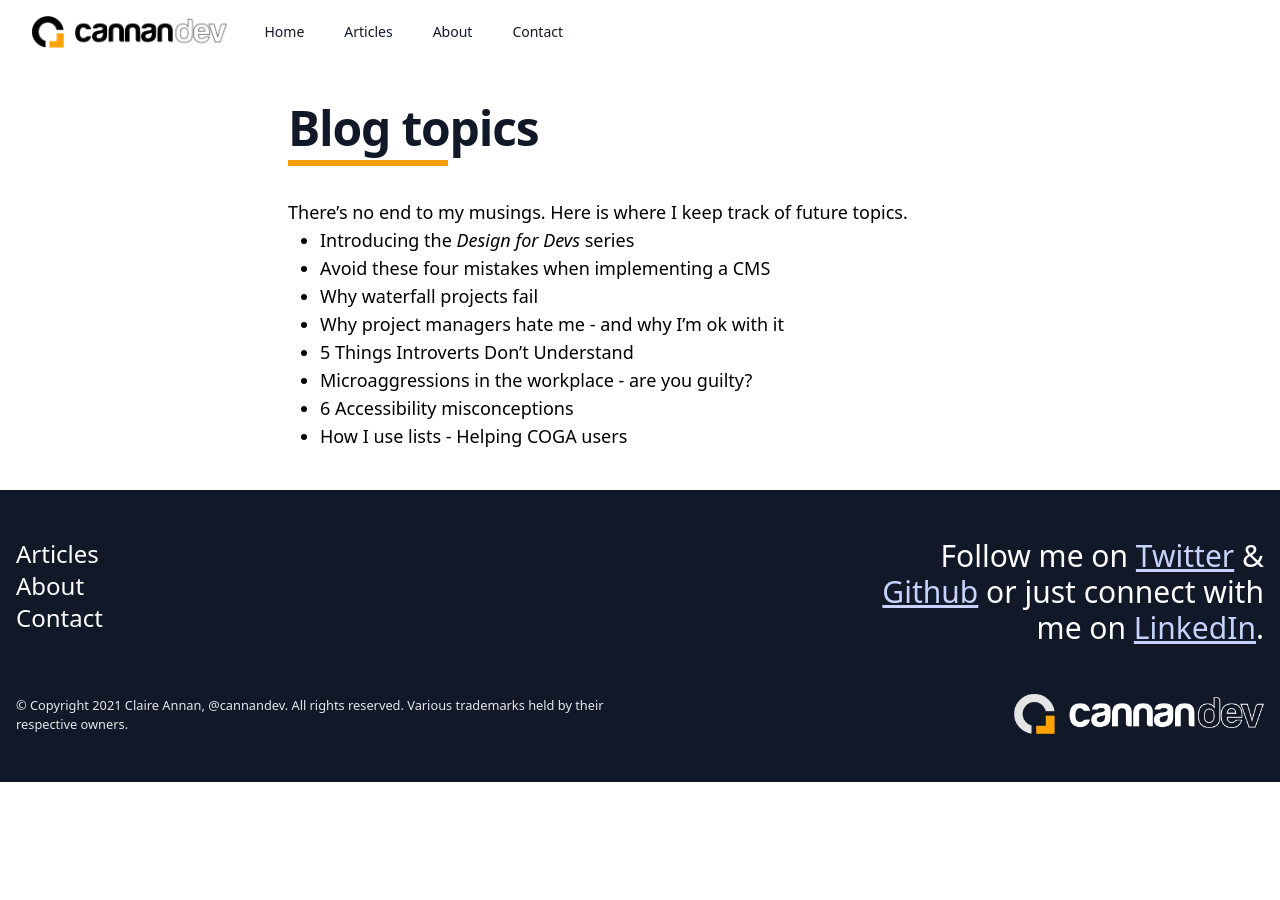
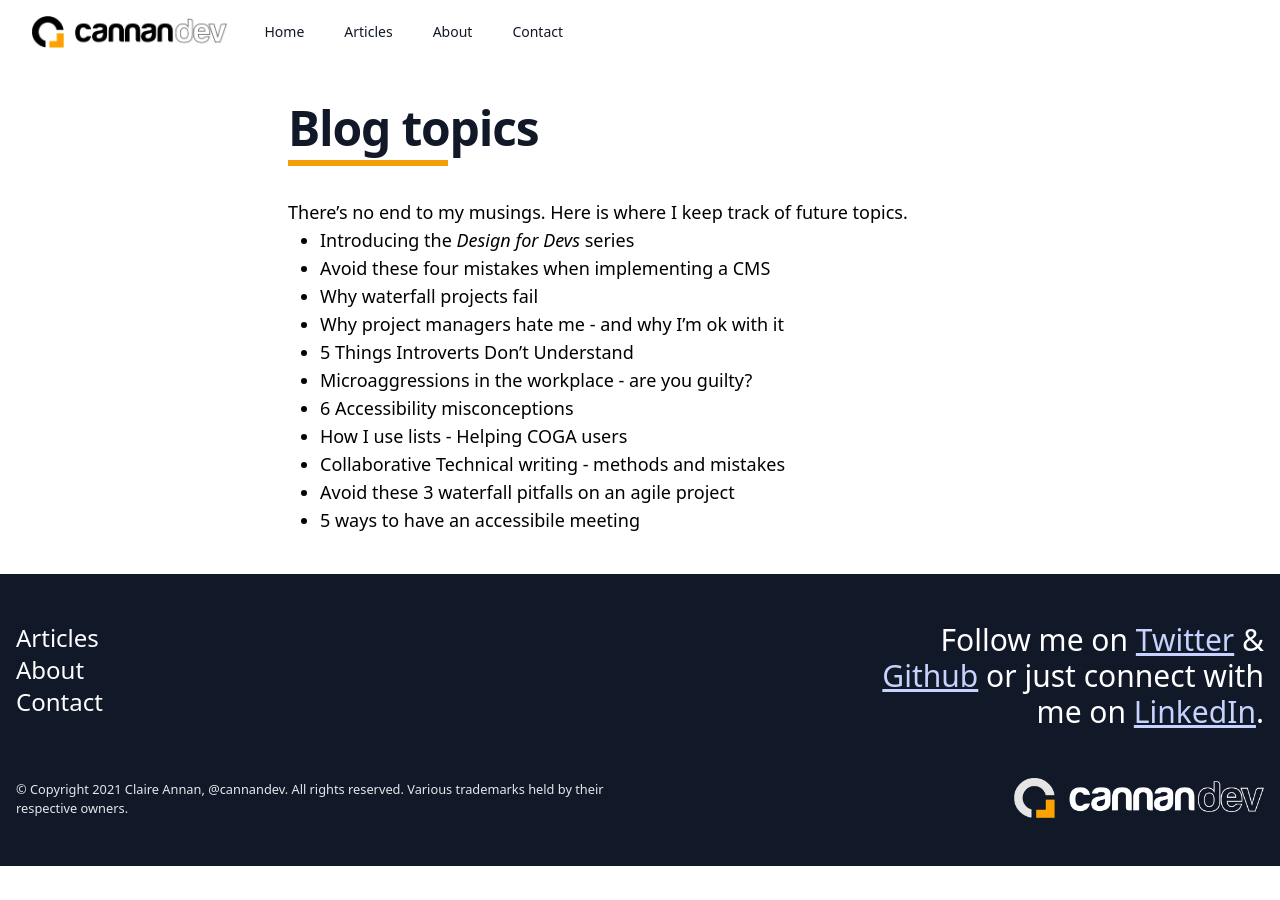
Before and after one commit to cannandev/plain-ole-jekyll-blog, a Jekyll site: the page built from topics.md, in a window 1280 px wide. Built offline with Jekyll 4.4.1, drawn with Linux system fonts in a browser that asks for light colours.

Commit message:
More topics.

```diff
--- a/topics.md
+++ b/topics.md
@@ -15,3 +15,6 @@ There's no end to my musings. Here is where I keep track of future topics.
 * Microaggressions in the workplace - are you guilty?
 * 6 Accessibility misconceptions
 * How I use lists - Helping COGA users
+* Collaborative Technical writing - methods and mistakes
+* Avoid these 3 waterfall pitfalls on an agile project
+* 5 ways to have an accessibile meeting
```
